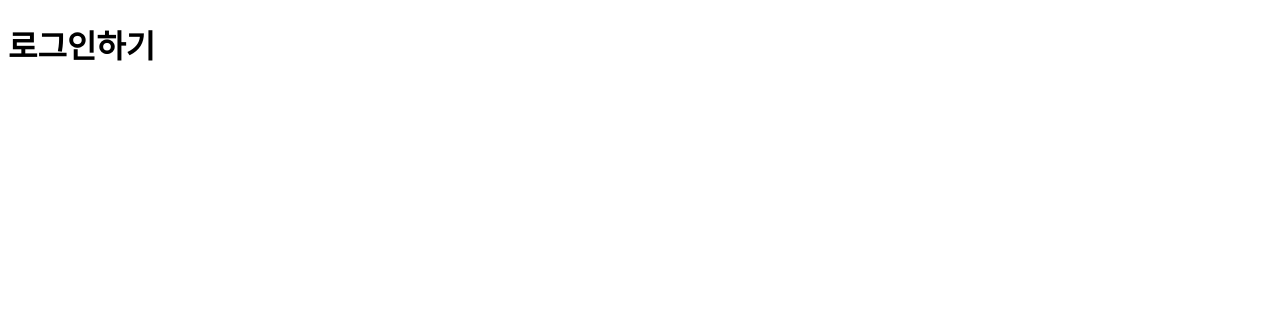
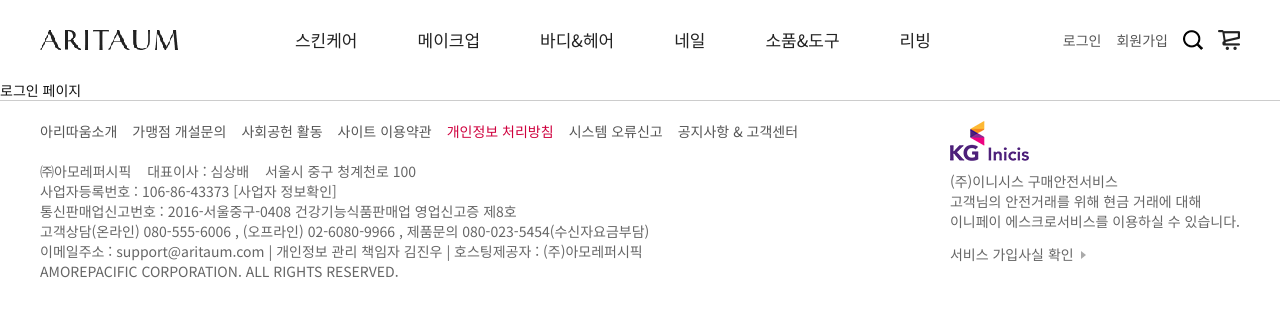
Before and after one commit to YunSeoyong/PJ01_aritaum, a plain HTML site: page signin/signin.html in a window 1280 px wide. Drawn offline with Linux system fonts and the light colour scheme.

Commit message:
로그인 링크 생성

```diff
--- a/signin/signin.html
+++ b/signin/signin.html
@@ -2,9 +2,83 @@
 <html lang="ko">
 <head>
     <meta charset="UTF-8">
-    <title>로그인</title>
+    <title>아리따움</title>
+    <link rel="preconnect" href="https://fonts.googleapis.com">
+    <link rel="preconnect" href="https://fonts.gstatic.com" crossorigin>
+    <link href="https://fonts.googleapis.com/css2?family=Noto+Sans+KR:wght@400;500;700&display=swap" rel="stylesheet">
+    <link rel="stylesheet" href="../css/base.css">
+    <link rel="stylesheet" href="../css/style.css">
 </head>
 <body>
-    <h1>로그인하기</h1>
+    <div id="wrap">
+        <div id="header">
+            <div id="h_in">
+                <h1 class="logo">
+                    <a href="../index.html">아리따움</a>
+                </h1>
+                <div class="gnb"> <!-- global navigation bar -->
+                    <ul>
+                        <li><a href="">스킨케어</a></li>
+                        <li><a href="">메이크업</a></li>
+                        <li><a href="">바디&amp;헤어</a></li>
+                        <li><a href="">네일</a></li>
+                        <li><a href="">소품&amp;도구</a></li>
+                        <li><a href="">리빙</a></li>
+                    </ul>
+                </div>
+                <div class="utill">
+                    <ul>
+                        <li><a href="">로그인</a></li>
+                        <li><a href="">회원가입</a></li>
+                        <li class="bt_search_open"><a href="">검색창 열기</a></li>
+                        <li class="bt_cart_open"><a href="">장바구니 바로가기</a></li>
+                    </ul>
+                </div>
+            </div>
+        </div>
+        <div id="container">
+            로그인 페이지
+        </div>
+        <div id="footer">
+            <div id="f_in">
+                <div class="f_menu">
+                    <ul>
+                        <li><a href="">아리따움소개</a></li>
+                        <li><a href="">가맹점 개설문의</a></li>
+                        <li><a href="">사회공헌 활동</a></li>
+                        <li><a href="">사이트 이용약관</a></li>
+                        <li class="point"><a href="">개인정보 처리방침</a></li>
+                        <li><a href="">시스템 오류신고</a></li>
+                        <li><a href="">공지사항 &amp; 고객센터</a></li>
+                    </ul>
+                </div>
+                <div class="f_info">
+                    <span class="mr">㈜아모레퍼시픽</span>
+                    <span class="mr">대표이사 : 심상배</span>
+                    서울시 중구 청계천로 100
+                    <br>
+                    사업자등록번호 : 106-86-43373
+                    <a href="">[사업자 정보확인]</a>
+                    <br>
+                    통신판매업신고번호 : 2016-서울중구-0408 건강기능식품판매업 영업신고증 제8호
+                    <br>
+                    고객상담(온라인) 080-555-6006 , (오프라인) 02-6080-9966 , 제품문의 080-023-5454(수신자요금부담)
+                    <br>
+                    이메일주소 : <a href="">support@aritaum.com</a>  |  개인정보 관리 책임자 김진우  |  호스팅제공자 : (주)아모레퍼시픽
+                    <br>
+                    AMOREPACIFIC CORPORATION. ALL RIGHTS RESERVED.
+                </div>
+                <div class="f_kg">
+                    <p class="kg_logo">kg inicis</p>
+                    <p class="kg_text">
+                        (주)이니시스 구매안전서비스<br>
+                        고객님의 안전거래를 위해 현금 거래에 대해<br>
+                        이니페이 에스크로서비스를 이용하실 수 있습니다.
+                    </p>
+                    <p class="kg_link"><a href="">서비스 가입사실 확인</a></p>
+                </div>
+            </div>
+        </div>
+    </div>
 </body>
 </html>
```
Also changed, not shown: index.html (+1 -1 lines).
